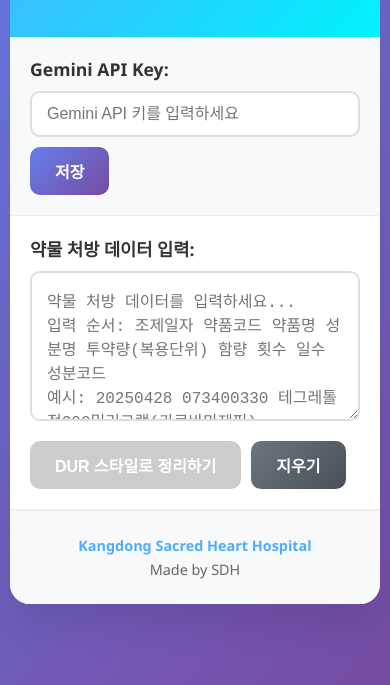
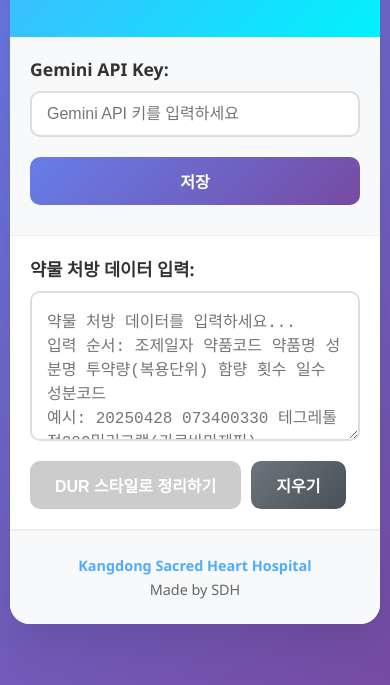
Before and after one commit to angryshin/Drugsummary, a plain HTML site: page index.html in a window 390 px wide. Shown: the part 159-844 px from the top of the page. Drawn offline with Linux system fonts and the light colour scheme.

Commit message:
Add files via upload

```diff
--- a/index.html
+++ b/index.html
@@ -15,9 +15,11 @@
 
         <div class="api-key-section">
             <label for="apiKey">Gemini API Key:</label>
-            <input type="password" id="apiKey" placeholder="Gemini API 키를 입력하세요">
-            <button id="saveApiKey">저장</button>
-            <span id="apiKeyStatus"></span>
+            <div class="input-group">
+                <input type="password" id="apiKey" placeholder="Gemini API 키를 입력하세요">
+                <button id="saveApiKey">저장</button>
+            </div>
+            <div id="apiKeyStatus"></div>
         </div>
 
         <div class="input-section">
--- a/style.css
+++ b/style.css
@@ -62,18 +62,24 @@ header p {
 }
 
 .api-key-section input {
-    width: 70%;
+    width: 60%;
     padding: 12px 15px;
     border: 2px solid #ddd;
     border-radius: 10px;
     font-size: 1rem;
-    margin-right: 10px;
     transition: border-color 0.3s ease;
 }
 
 .api-key-section input:focus {
     outline: none;
     border-color: #4facfe;
+}
+
+.api-key-section .input-group {
+    display: flex;
+    align-items: center;
+    gap: 10px;
+    margin-bottom: 10px;
 }
 
 button {
@@ -116,8 +122,9 @@ button:disabled {
 }
 
 #apiKeyStatus {
-    margin-left: 10px;
     font-weight: 600;
+    white-space: nowrap;
+    min-width: 200px;
 }
 
 #apiKeyStatus.success {
@@ -297,6 +304,17 @@ textarea:focus {
         margin-right: 0;
     }
 
+    .api-key-section .input-group {
+        flex-direction: column;
+        align-items: stretch;
+    }
+
+    #apiKeyStatus {
+        min-width: auto;
+        text-align: center;
+        margin-top: 10px;
+    }
+
     .info-grid {
         grid-template-columns: 1fr;
     }
```
